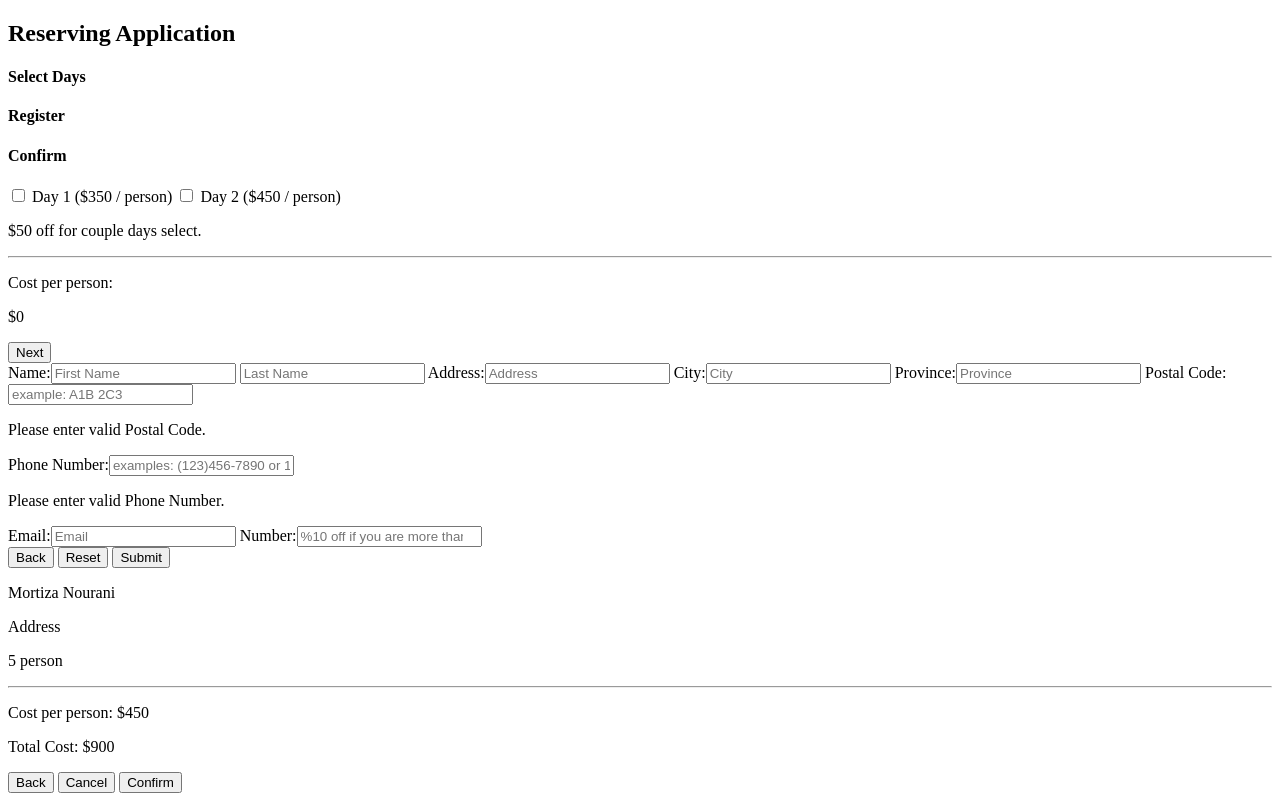
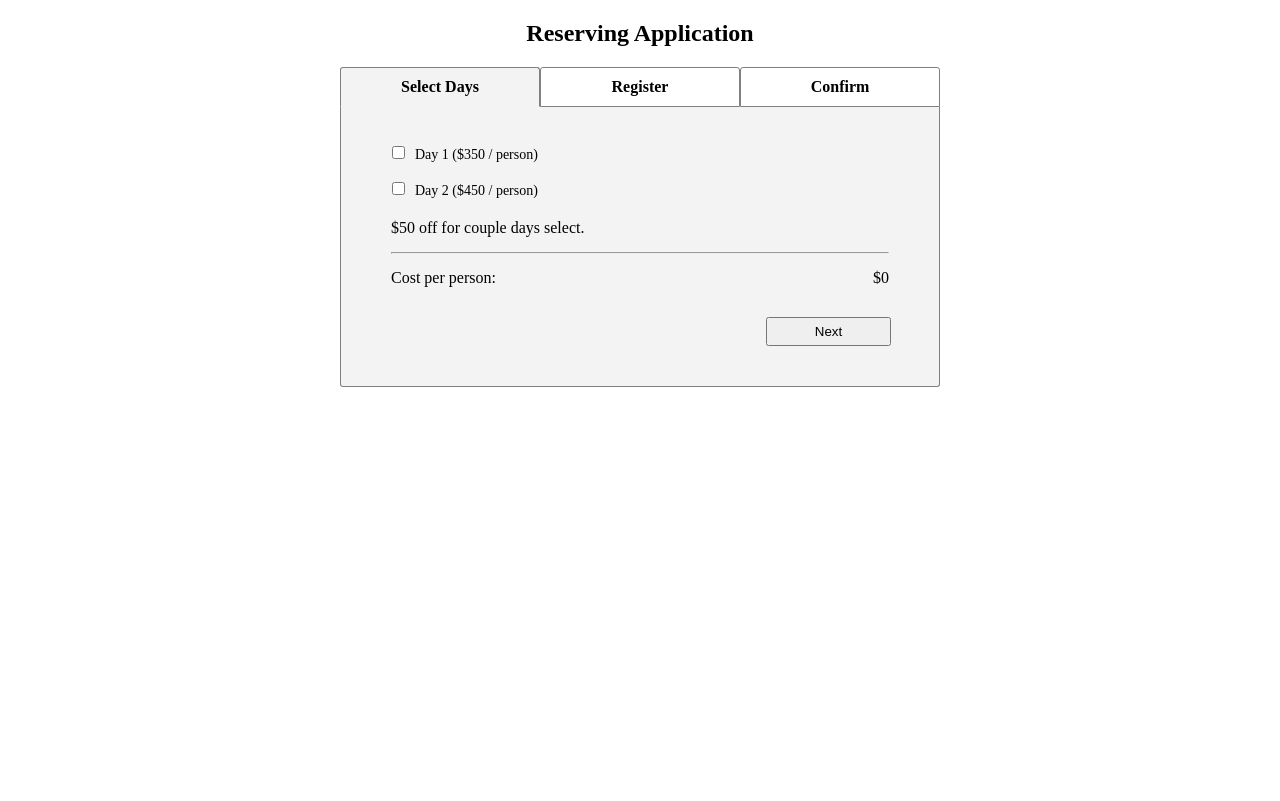
Before and after one commit to shiprat/softwareexam, a plain HTML site: page index.html in a window 1280 px wide. Drawn offline with Linux system fonts and the light colour scheme; the site is published under a folder, as on GitHub Pages, so addresses that start at the root find nothing.

Commit message:
second commit

```diff
--- a/index.html
+++ b/index.html
@@ -5,7 +5,7 @@
   <meta charset="UTF-8">
   <meta http-equiv="X-UA-Compatible" content="IE=edge">
   <meta name="viewport" content="width=device-width, initial-scale=1.0">
-  <link rel="stylesheet" href="/css/styles.css">
+  <link rel="stylesheet" href="css/styles.css">
   <title>New Contact</title>
 </head>
 
@@ -70,7 +70,7 @@
 
   <div class="container" id="stepThree">
     <div id="confirmationView">
-      <p>Mortiza Nourani</p>
+      <p>Shipra</p>
       <p>Address</p>
       <p>5 person</p>
       <hr>
```
